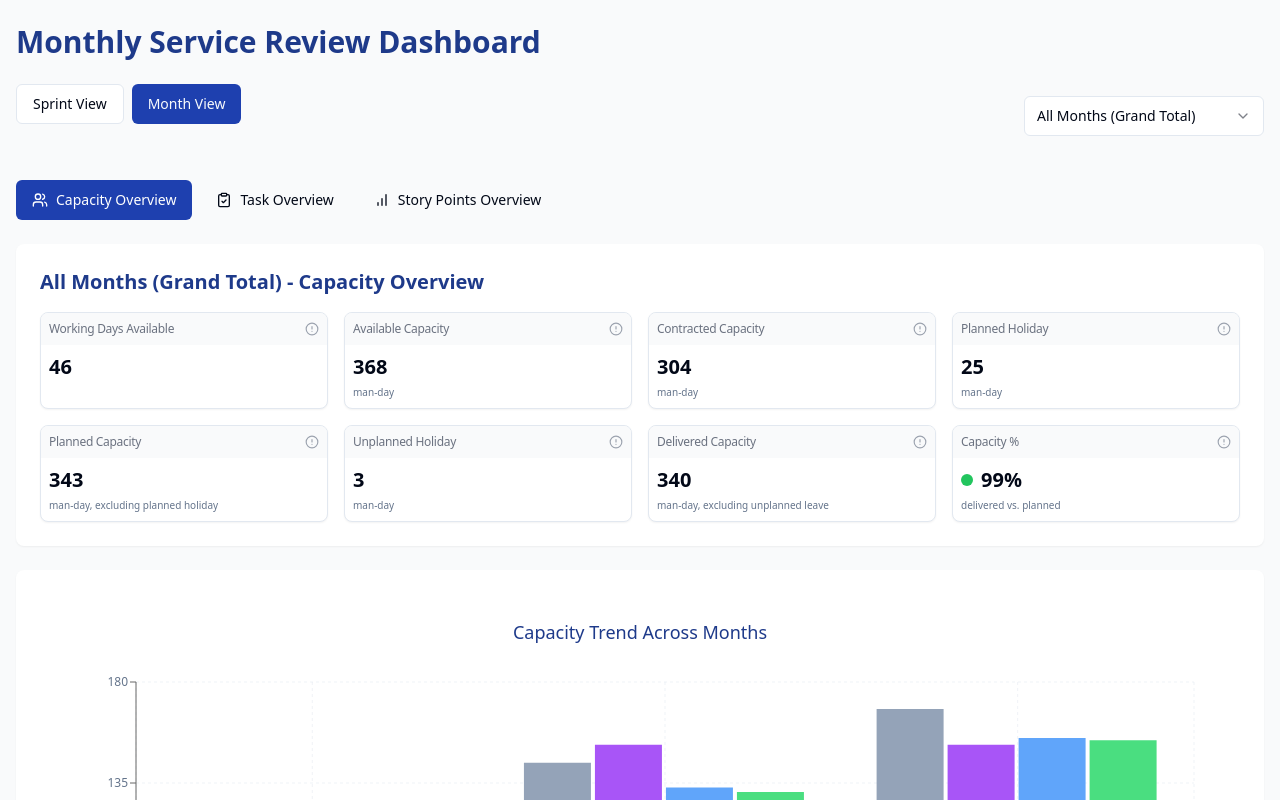
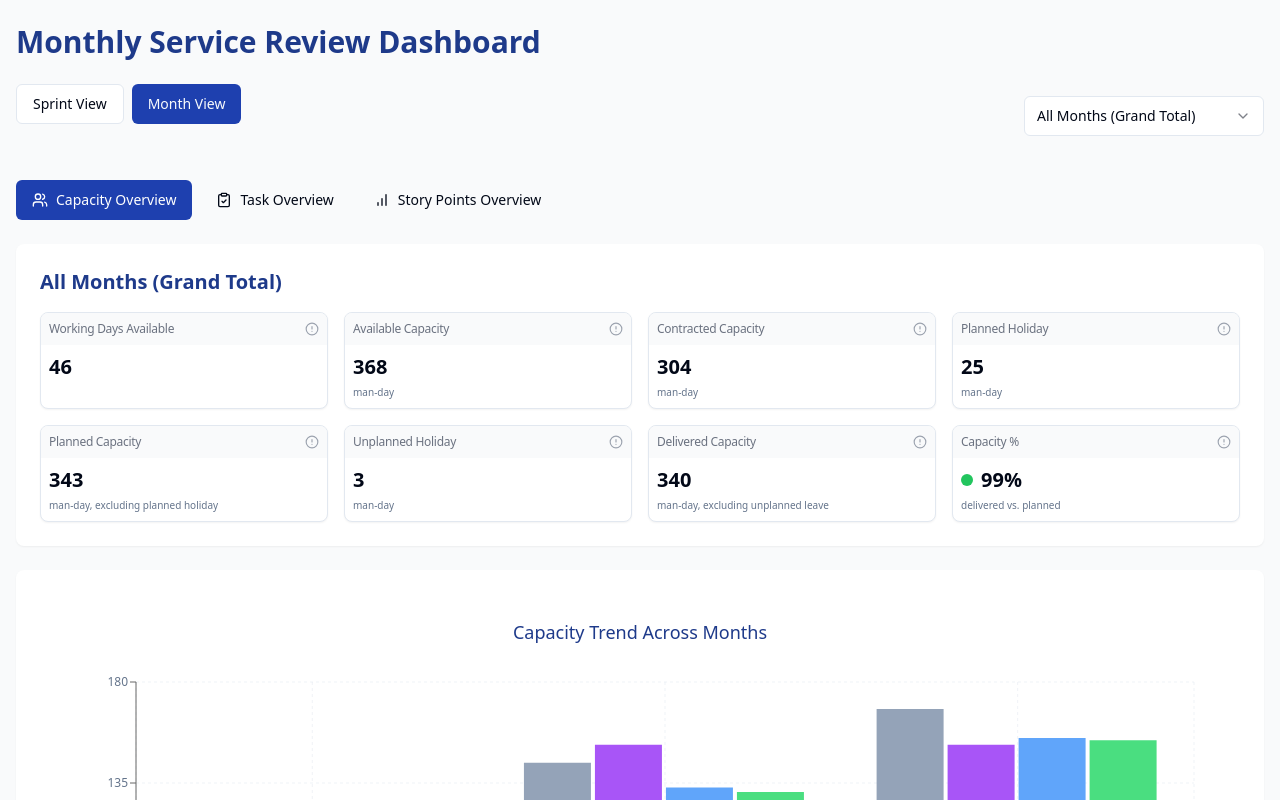
Before and after one commit to ionutlicurici88/adm-monthly-service-review-dashboard, a React (Vite) app: page / in a window 1280 px wide. Shown: the top 800 px of the page. Built offline with nearby package versions, Linux system fonts and the light colour scheme.

Commit message:
Fix: Sync title with selector
Ensure the title above the overview cards matches the selected sprint/month in both views.

```diff
--- a/src/components/dashboard/CapacityOverview.tsx
+++ b/src/components/dashboard/CapacityOverview.tsx
@@ -1,4 +1,3 @@
-
 import React from 'react';
 import { CapacityOverview as CapacityOverviewType } from "@/types/dashboard";
 import StatCard from "./StatCard";
@@ -21,19 +20,19 @@ const CapacityOverview = ({ data, allData = [] }: CapacityOverviewProps) => {
     capacityPercentage,
   } = data;
 
-  let sprintTitle;
+  let title;
   if (sprintNumber === 0) {
-    sprintTitle = "All Sprints (Grand Total)";
+    title = "All Sprints (Grand Total)";
   } else if (sprintNumber === -1) {
-    sprintTitle = "All Sprints (Excluding Sprint 1)";
+    title = "All Sprints (Excluding Sprint 1)";
   } else {
-    sprintTitle = `Sprint ${sprintNumber}`;
+    title = `Sprint ${sprintNumber}`;
   }
 
   return (
     <div className="space-y-4 w-full">
       <h2 className="text-xl font-semibold text-dashboard-blue-dark">
-        {sprintTitle} - Capacity Overview
+        {title}
       </h2>
 
       <div className="grid grid-cols-1 sm:grid-cols-2 lg:grid-cols-4 gap-4">
--- a/src/components/dashboard/MonthCapacityOverview.tsx
+++ b/src/components/dashboard/MonthCapacityOverview.tsx
@@ -20,9 +20,14 @@ const MonthCapacityOverview = ({ data }: MonthCapacityOverviewProps) => {
     capacityPercentage,
   } = data;
 
-  const title = monthId === "grand_total"
-    ? "All Months (Grand Total) - Capacity Overview"
-    : `${monthName} - Capacity Overview`;
+  let title;
+  if (monthId === "grand_total") {
+    title = "All Months (Grand Total)";
+  } else if (monthId === "total") {
+    title = "All Months (Excluding Sprint 1)";
+  } else {
+    title = monthName || "Unknown Month";
+  }
 
   return (
     <div className="space-y-4 w-full">
--- a/src/components/dashboard/StoryPointsOverview.tsx
+++ b/src/components/dashboard/StoryPointsOverview.tsx
@@ -32,7 +32,9 @@ const StoryPointsOverview = ({ data, allData = [], excludeFirstSprint = false }:
 
   if (isMonthView) {
     if (monthId === "grand_total") {
-      title = "All Months (Grand Total) - Story Points Overview";
+      title = "All Months (Grand Total)";
+    } else if (monthId === "total") {
+      title = "All Months (Excluding Sprint 1)";
     } else {
       title = monthName || "Unknown Month";
     }
--- a/src/components/dashboard/TaskOverview.tsx
+++ b/src/components/dashboard/TaskOverview.tsx
@@ -32,7 +32,9 @@ const TaskOverview = ({ data, allData = [] }: TaskOverviewProps) => {
 
   if (isMonthView) {
     if (monthId === "grand_total") {
-      title = "All Months (Grand Total) - Task Overview";
+      title = "All Months (Grand Total)";
+    } else if (monthId === "total") {
+      title = "All Months (Excluding Sprint 1)";
     } else {
       title = monthName || "Unknown Month";
     }
```
